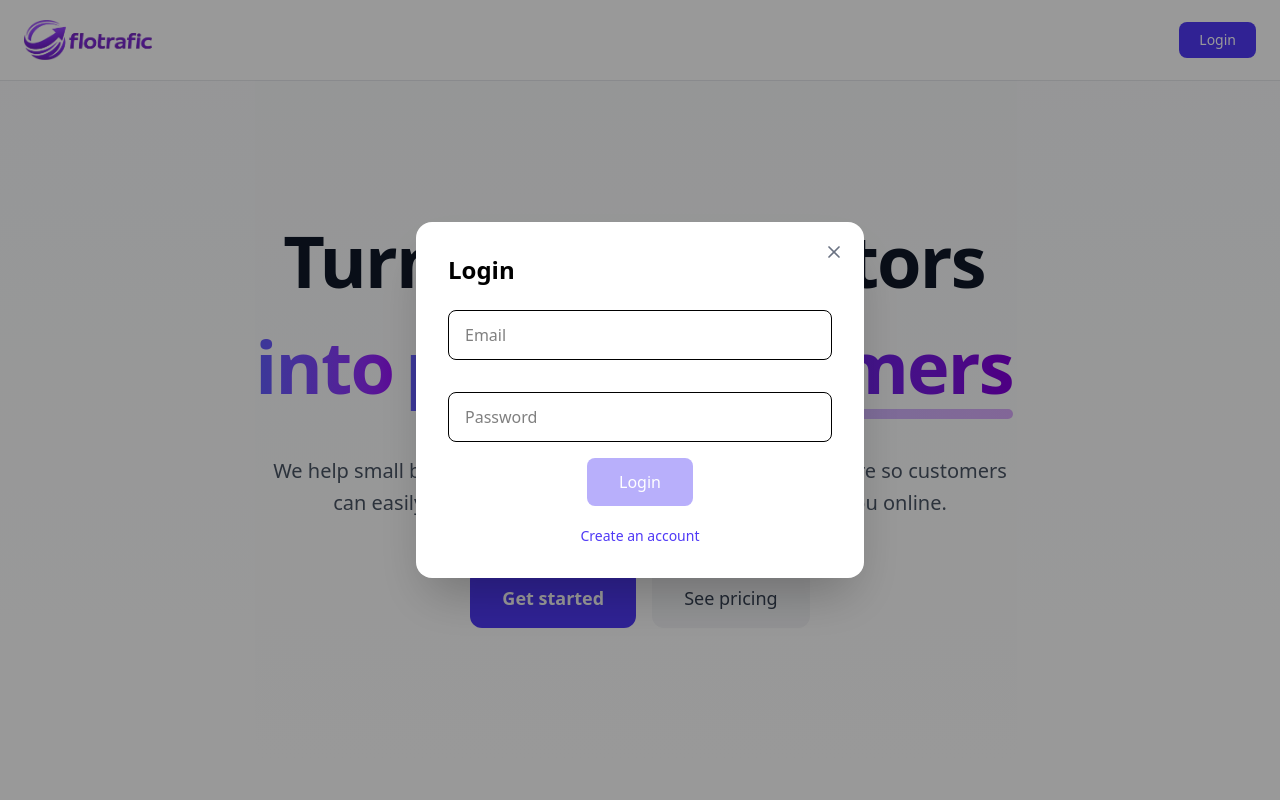
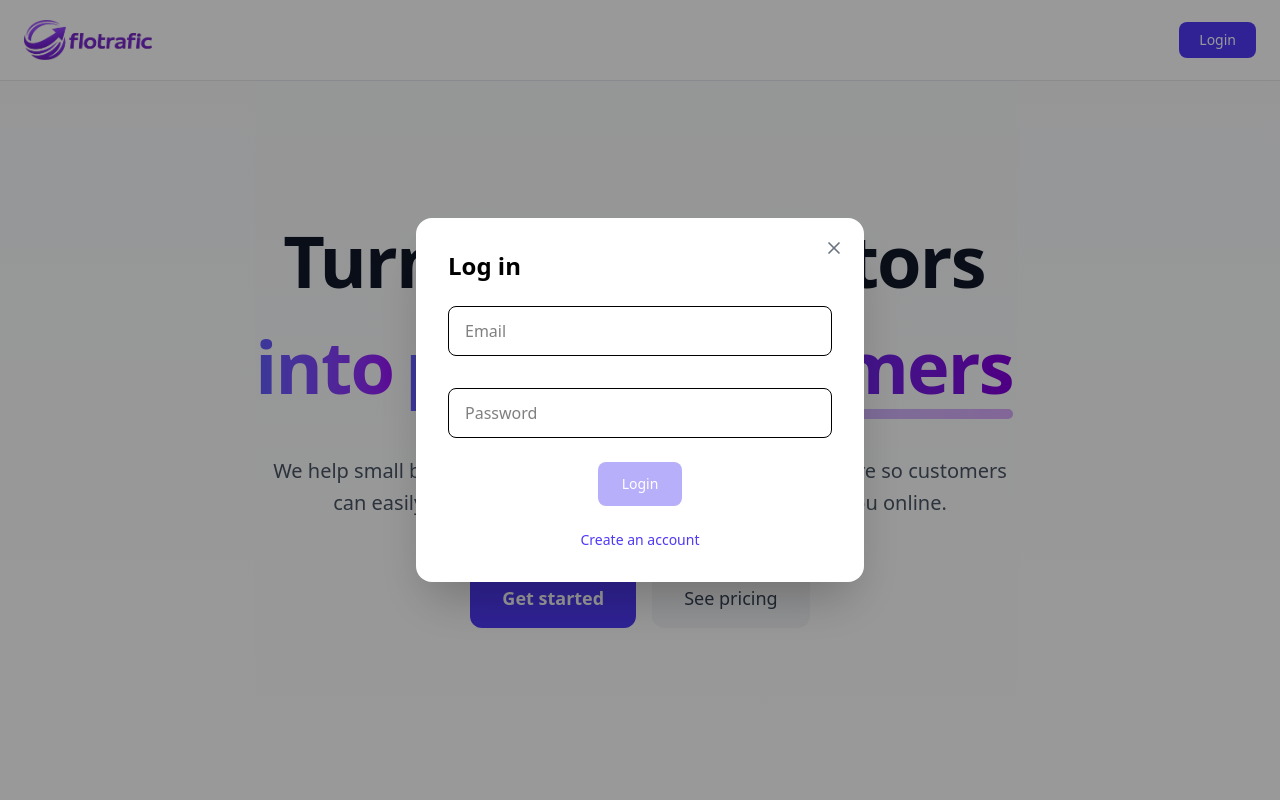
Before and after one commit to JoeWat2005/flotrafic-react-frontend, a React (Vite) app: page / in a window 1280 px wide. Both pictures are taken after a click on the button "Login". Shown: the top 800 px of the page. Built offline with nearby package versions, Linux system fonts and the light colour scheme.

Commit message:
auth fixes

```diff
--- a/src/features/auth/AuthModal.tsx
+++ b/src/features/auth/AuthModal.tsx
@@ -13,7 +13,9 @@ export default function AuthModal({ open, onClose }: any) {
   const [confirmPassword, setConfirmPassword] = useState("");
   const [name, setName] = useState("");
   const [tier, setTier] = useState("foundation");
+
   const [captchaToken, setCaptchaToken] = useState<string | null>(null);
+  const [captchaKey, setCaptchaKey] = useState(0); // 🔁 force Turnstile refresh
 
   const [loading, setLoading] = useState(false);
   const [error, setError] = useState<string | null>(null);
@@ -29,13 +31,15 @@ export default function AuthModal({ open, onClose }: any) {
   }, [open]);
 
   useEffect(() => {
+    // Reset state when switching modes
     setError(null);
     setCaptchaToken(null);
+    setCaptchaKey((k) => k + 1);
   }, [mode]);
 
   if (!open) return null;
 
-  /* ---------- validation ---------- */
+  /* ---------- validation helpers ---------- */
 
   const emailValid = /^[^\s@]+@[^\s@]+\.[^\s@]+$/.test(email);
   const passwordsMatch = password === confirmPassword;
@@ -102,9 +106,11 @@ export default function AuthModal({ open, onClose }: any) {
 
         if (!res.ok) {
           const err = await res.json();
+
           if (Array.isArray(err.detail)) {
             throw new Error(err.detail.map((e: any) => e.msg).join(", "));
           }
+
           throw new Error(err.detail || "Signup failed");
         }
 
@@ -112,7 +118,10 @@ export default function AuthModal({ open, onClose }: any) {
         window.location.href = data.checkout_url;
       }
     } catch (e: any) {
+      // 🔁 AUTO-REFRESH CAPTCHA ON ANY ERROR
       setError(e.message);
+      setCaptchaToken(null);
+      setCaptchaKey((k) => k + 1);
     } finally {
       setLoading(false);
     }
@@ -135,7 +144,7 @@ export default function AuthModal({ open, onClose }: any) {
           </button>
 
           <h2 className="mb-6 text-2xl font-bold">
-            {mode === "login" ? "Login" : "Create your account"}
+            {mode === "login" ? "Log in" : "Create your account"}
           </h2>
 
           <div className="space-y-4">
@@ -144,7 +153,7 @@ export default function AuthModal({ open, onClose }: any) {
                 placeholder="Business name"
                 value={name}
                 onChange={(e) => setName(e.target.value)}
-                className="w-full rounded-lg border px-4 py-3 focus:ring-2 focus:ring-indigo-500"
+                className="w-full rounded-lg border px-4 py-3 focus:outline-none focus:ring-2 focus:ring-indigo-500"
               />
             )}
 
@@ -154,7 +163,7 @@ export default function AuthModal({ open, onClose }: any) {
                 placeholder="Email"
                 value={email}
                 onChange={(e) => setEmail(e.target.value)}
-                className={`w-full rounded-lg border px-4 py-3 focus:ring-2 ${
+                className={`w-full rounded-lg border px-4 py-3 focus:outline-none focus:ring-2 ${
                   email && !emailValid
                     ? "border-red-400 focus:ring-red-400"
                     : "focus:ring-indigo-500"
@@ -169,13 +178,17 @@ export default function AuthModal({ open, onClose }: any) {
               </div>
             </div>
 
-            {/* Password strength */}
+            {/* Password strength (signup) */}
             {mode === "signup" && (
               <div className="min-h-[20px] text-sm text-gray-600">
                 Password Strength:{" "}
                 <span
                   className={
-                    strength >= 2 ? "text-green-600" : "text-orange-600"
+                    strength >= 3
+                      ? "text-green-600"
+                      : strength >= 2
+                      ? "text-orange-500"
+                      : "text-red-500"
                   }
                 >
                   {["Weak", "Okay", "Good", "Strong"][strength]}
@@ -194,8 +207,10 @@ export default function AuthModal({ open, onClose }: any) {
               placeholder="Password"
               value={password}
               onChange={(e) => setPassword(e.target.value)}
-              className={`w-full rounded-lg border px-4 py-3 focus:ring-2 ${
-                mode === "signup" && confirmPassword && !passwordsMatch
+              className={`w-full rounded-lg border px-4 py-3 focus:outline-none focus:ring-2 ${
+                mode === "signup" &&
+                confirmPassword &&
+                !passwordsMatch
                   ? "border-red-400 focus:ring-red-400"
                   : "focus:ring-indigo-500"
               }`}
@@ -209,7 +224,7 @@ export default function AuthModal({ open, onClose }: any) {
                   placeholder="Confirm password"
                   value={confirmPassword}
                   onChange={(e) => setConfirmPassword(e.target.value)}
-                  className={`w-full rounded-lg border px-4 py-3 focus:ring-2 ${
+                  className={`w-full rounded-lg border px-4 py-3 focus:outline-none focus:ring-2 ${
                     confirmPassword && !passwordsMatch
                       ? "border-red-400 focus:ring-red-400"
                       : "focus:ring-indigo-500"
@@ -234,7 +249,7 @@ export default function AuthModal({ open, onClose }: any) {
                 <select
                   value={tier}
                   onChange={(e) => setTier(e.target.value)}
-                  className="w-full rounded-lg border px-4 py-3.5 text-base focus:ring-2 focus:ring-indigo-500"
+                  className="w-full rounded-lg border px-4 py-3 text-base focus:outline-none focus:ring-2 focus:ring-indigo-500"
                 >
                   <option value="foundation">Foundation</option>
                   <option value="managed">Managed</option>
@@ -245,23 +260,26 @@ export default function AuthModal({ open, onClose }: any) {
 
             {/* Turnstile */}
             {mode === "signup" && (
-              <>
               <div className="flex justify-center pt-2">
                 <Turnstile
+                  key={captchaKey}
                   sitekey={import.meta.env.VITE_TURNSTILE_SITE_KEY}
                   onVerify={(token) => setCaptchaToken(token)}
-                    onError={() => setCaptchaToken(null)}
+                  onError={() => {
+                    setCaptchaToken(null);
+                    setCaptchaKey((k) => k + 1);
+                  }}
                 />
               </div>
+            )}
 
+            {mode === "signup" && (
               <p className="text-center text-xs text-gray-400">
                 Protected by Cloudflare
               </p>
-              </>
             )}
           </div>
 
-          {/* CTA */}
           <button
             onClick={submit}
             disabled={
@@ -270,9 +288,9 @@ export default function AuthModal({ open, onClose }: any) {
               (mode === "login" && !loginValid)
             }
             className="
-              mt-4 mx-auto block w-fit px-8
-              rounded-lg bg-indigo-600 py-3
-              text-base font-medium text-white
+              mx-auto mt-6 block
+              rounded-lg bg-indigo-600 px-6 py-3
+              text-sm font-medium text-white
               disabled:opacity-40 disabled:cursor-not-allowed
             "
           >
@@ -284,10 +302,12 @@ export default function AuthModal({ open, onClose }: any) {
           </button>
 
           {error && (
-            <p className="mt-4 text-center text-sm text-red-600">{error}</p>
+            <p className="mt-4 text-center text-sm text-red-600">
+              {error}
+            </p>
           )}
 
-          <p className="mt-5 text-center text-sm">
+          <p className="mt-6 text-center text-sm">
             {mode === "login" ? (
               <button
                 onClick={() => setMode("signup")}
```
Lines whose indentation alone changed are shown as unchanged.
